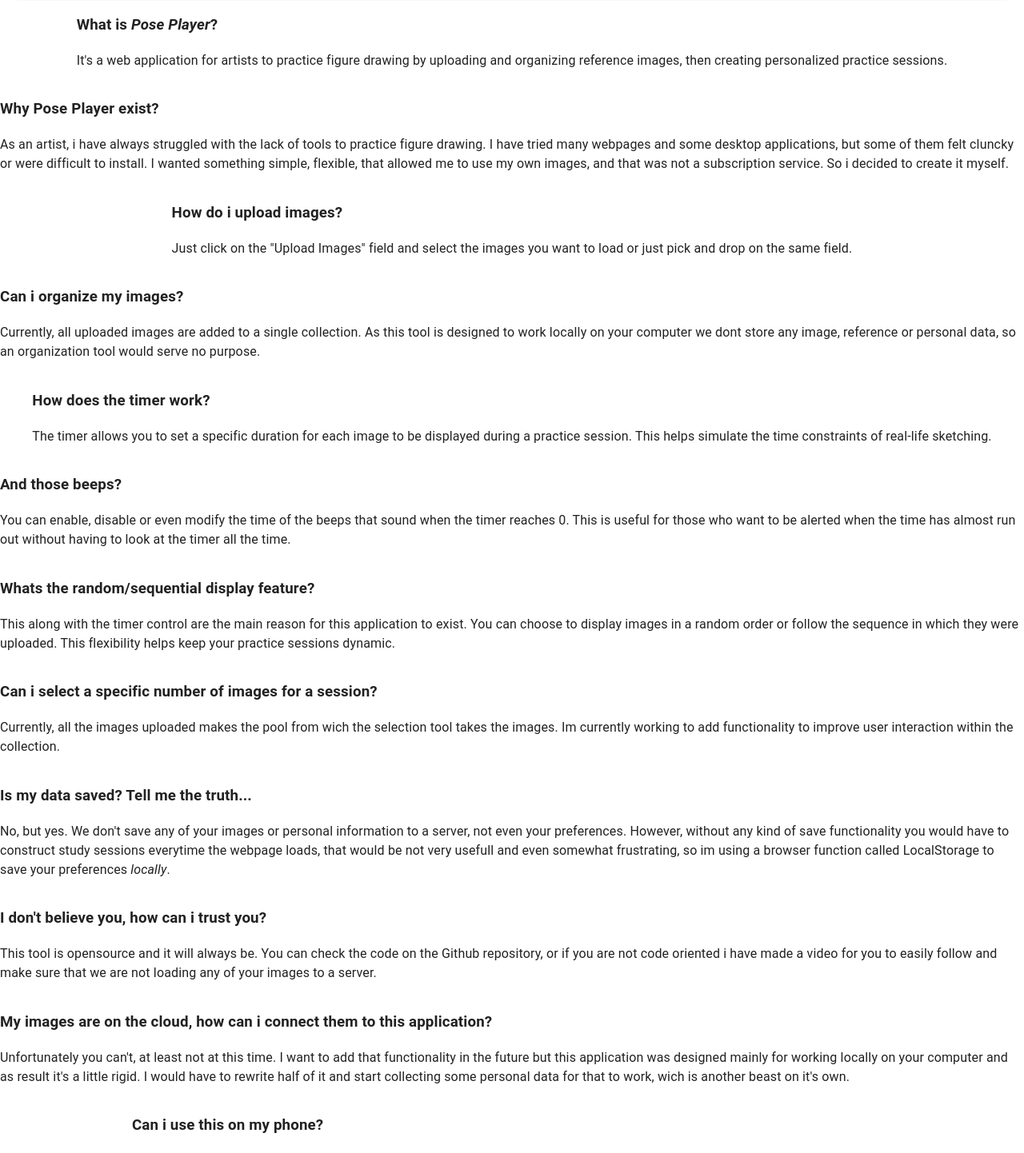
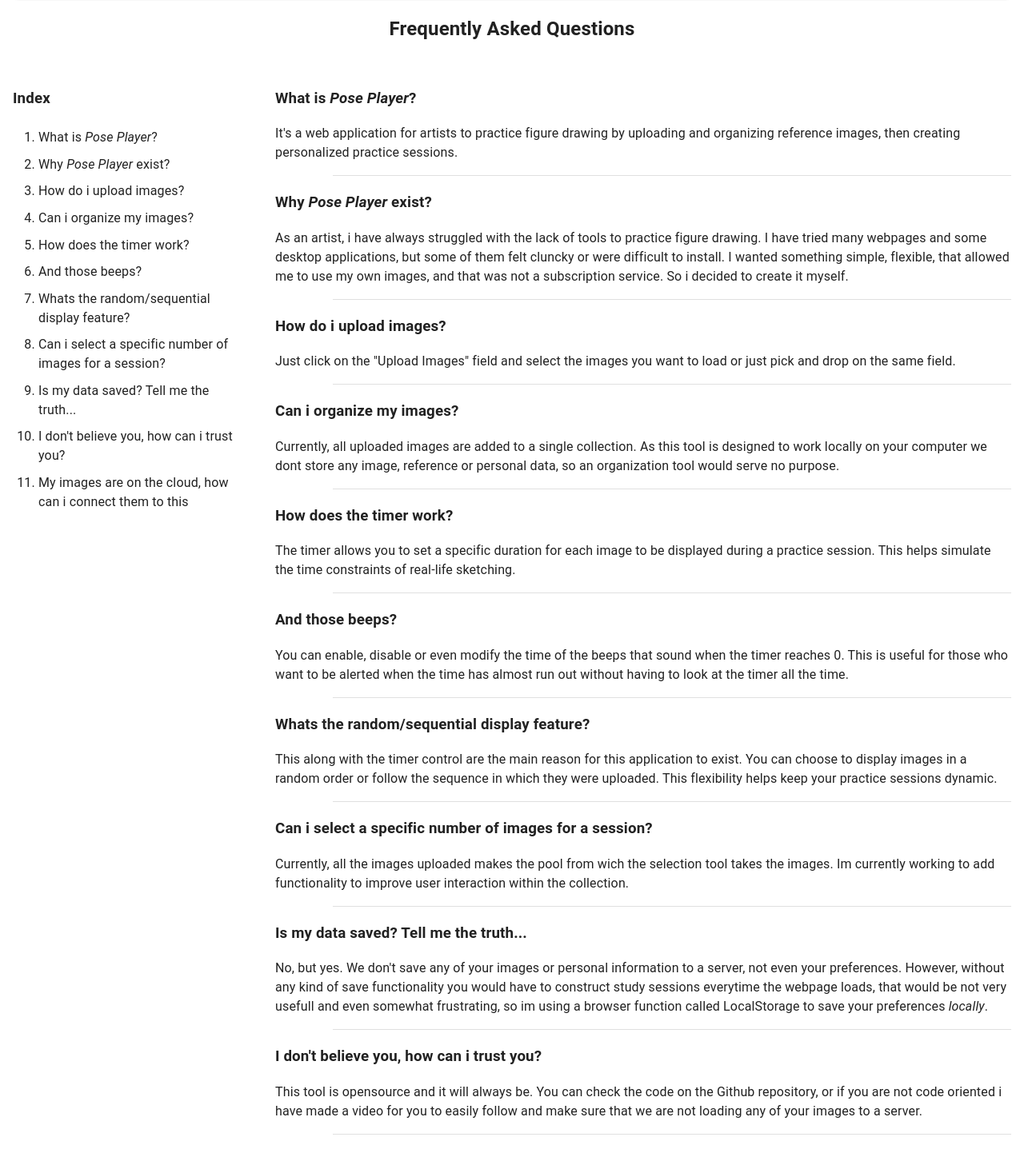
Before and after one commit to Andrefe91/project_poseSketch, a React (Vite) app: page /faq in a window 1280 px wide. Shown: the part 82-1524 px from the top of the page at 80% size. Built offline with nearby package versions, Linux system fonts and the light colour scheme.

Commit message:
FAQ second pass

```diff
--- a/package.json
+++ b/package.json
@@ -20,6 +20,7 @@
     "react-dom": "^18.3.1",
     "react-dropzone": "^14.2.9",
     "react-router-dom": "^6.26.2",
+    "react-router-hash-link": "^2.4.3",
     "sharp": "^0.33.5"
   },
   "devDependencies": {
--- a/src/Components/FAQ/Faq.jsx
+++ b/src/Components/FAQ/Faq.jsx
@@ -3,14 +3,52 @@ import React from "react";
 //Components
 import StaticAppBar from "../StaticAppBar/StaticAppBar";
 import FootBar from "../FootBar/FootBar";
+import Divider from "@mui/material/Divider";
+//Icons
+import BookmarksIcon from '@mui/icons-material/Bookmarks';
+//Css
+import "./faq.css";
 
 function Faq() {
 	return (
-		<>
 		<div className="container">
 			<StaticAppBar selected="faq" />
 
-				<div>
+			<h2>Frequently Asked Questions</h2>
+
+			<div className="faqContent">
+				<div className="indexContainer">
+					<h3>Index</h3>
+					<ul className="index">
+						<li>
+							What is <i>Pose Player</i>?
+						</li>
+						<li>
+							Why <i>Pose Player</i> exist?
+						</li>
+						<li>How do i upload images?</li>
+						<li>Can i organize my images?</li>
+						<li>How does the timer work?</li>
+						<li>And those beeps?</li>
+						<li>Whats the random/sequential display feature?</li>
+						<li>Can i select a specific number of images for a session?</li>
+						<li>Is my data saved? Tell me the truth...</li>
+						<li>I don&apos;t believe you, how can i trust you?</li>
+						<li>
+							My images are on the cloud, how can i connect them to this
+							application?
+						</li>
+						<li>Can i use this on my phone?</li>
+						<li>
+							I would like for a given functionallity/option to exist in Pose
+							Player, can you add it?
+						</li>
+						<li>I have more questions...</li>
+					</ul>
+				</div>
+
+				<div className="questions">
+					<div className="question">
 						<h3>
 							What is <i>Pose Player</i>?
 						</h3>
@@ -21,20 +59,26 @@ function Faq() {
 						</p>
 					</div>
 
-				<div>
-					<h3>Why Pose Player exist?</h3>
+					<Divider aria-hidden="true" variant="inset" flexItem />
+
+					<div className="question">
+						<h3>
+							Why <i>Pose Player</i> exist?
+						</h3>
 
 						<p>
 							As an artist, i have always struggled with the lack of tools to
-						practice figure drawing. I have tried many webpages and some desktop
-						applications, but some of them felt cluncky or were difficult to
-						install. I wanted something simple, flexible, that allowed me to use
-						my own images, and that was not a subscription service. So i decided
-						to create it myself.
+							practice figure drawing. I have tried many webpages and some
+							desktop applications, but some of them felt cluncky or were
+							difficult to install. I wanted something simple, flexible, that
+							allowed me to use my own images, and that was not a subscription
+							service. So i decided to create it myself.
 						</p>
 					</div>
 
-				<div>
+					<Divider aria-hidden="true" variant="inset" flexItem />
+
+					<div className="question">
 						<h3>How do i upload images?</h3>
 						<p>
 							Just click on the &quot;Upload Images&quot; field and select the
@@ -42,36 +86,44 @@ function Faq() {
 						</p>
 					</div>
 
-				<div>
+					<Divider aria-hidden="true" variant="inset" flexItem />
+
+					<div className="question">
 						<h3>Can i organize my images?</h3>
 						<p>
-						Currently, all uploaded images are added to a single collection. As
-						this tool is designed to work locally on your computer we dont store
-						any image, reference or personal data, so an organization tool would
-						serve no purpose.
+							Currently, all uploaded images are added to a single collection.
+							As this tool is designed to work locally on your computer we dont
+							store any image, reference or personal data, so an organization
+							tool would serve no purpose.
 						</p>
 					</div>
 
-				<div>
+					<Divider aria-hidden="true" variant="inset" flexItem />
+
+					<div className="question">
 						<h3>How does the timer work?</h3>
 						<p>
-						The timer allows you to set a specific duration for each image to be
-						displayed during a practice session. This helps simulate the time
-						constraints of real-life sketching.
+							The timer allows you to set a specific duration for each image to
+							be displayed during a practice session. This helps simulate the
+							time constraints of real-life sketching.
 						</p>
 					</div>
 
-				<div>
+					<Divider aria-hidden="true" variant="inset" flexItem />
+
+					<div className="question">
 						<h3>And those beeps?</h3>
 						<p>
 							You can enable, disable or even modify the time of the beeps that
-						sound when the timer reaches 0. This is useful for those who want to
-						be alerted when the time has almost run out without having to look
-						at the timer all the time.
+							sound when the timer reaches 0. This is useful for those who want
+							to be alerted when the time has almost run out without having to
+							look at the timer all the time.
 						</p>
 					</div>
 
-				<div>
+					<Divider aria-hidden="true" variant="inset" flexItem />
+
+					<div className="question">
 						<h3>Whats the random/sequential display feature?</h3>
 						<p>
 							This along with the timer control are the main reason for this
@@ -81,7 +133,9 @@ function Faq() {
 						</p>
 					</div>
 
-				<div>
+					<Divider aria-hidden="true" variant="inset" flexItem />
+
+					<div className="question">
 						<h3>Can i select a specific number of images for a session?</h3>
 						<p>
 							Currently, all the images uploaded makes the pool from wich the
@@ -90,29 +144,36 @@ function Faq() {
 						</p>
 					</div>
 
-				<div>
+					<Divider aria-hidden="true" variant="inset" flexItem />
+
+					<div className="question">
 						<h3>Is my data saved? Tell me the truth...</h3>
 						<p>
 							No, but yes. We don&apos;t save any of your images or personal
-						information to a server, not even your preferences. However, without
-						any kind of save functionality you would have to construct study
-						sessions everytime the webpage loads, that would be not very usefull
-						and even somewhat frustrating, so im using a browser function called
-						LocalStorage to save your preferences <i>locally</i>.
+							information to a server, not even your preferences. However,
+							without any kind of save functionality you would have to construct
+							study sessions everytime the webpage loads, that would be not very
+							usefull and even somewhat frustrating, so im using a browser
+							function called LocalStorage to save your preferences{" "}
+							<i>locally</i>.
 						</p>
 					</div>
 
-				<div>
+					<Divider aria-hidden="true" variant="inset" flexItem />
+
+					<div className="question">
 						<h3>I don&apos;t believe you, how can i trust you?</h3>
 						<p>
 							This tool is opensource and it will always be. You can check the
 							code on the Github repository, or if you are not code oriented i
-						have made a video for you to easily follow and make sure that we are
-						not loading any of your images to a server.
+							have made a video for you to easily follow and make sure that we
+							are not loading any of your images to a server.
 						</p>
 					</div>
 
-				<div>
+					<Divider aria-hidden="true" variant="inset" flexItem />
+
+					<div className="question">
 						<h3>
 							My images are on the cloud, how can i connect them to this
 							application?
@@ -127,7 +188,9 @@ function Faq() {
 						</p>
 					</div>
 
-				<div>
+					<Divider aria-hidden="true" variant="inset" flexItem />
+
+					<div className="question">
 						<h3>Can i use this on my phone?</h3>
 						<p>
 							Yes, you can. The application is responsive and should work on any
@@ -135,31 +198,36 @@ function Faq() {
 						</p>
 					</div>
 
-				<div>
+					<Divider aria-hidden="true" variant="inset" flexItem />
+
+					<div className="question">
 						<h3>
 							I would like for a given functionallity/option to exist in Pose
 							Player, can you add it?
 						</h3>
 						<p>
-						As this is a passion and learning project, i can&apos;t promise that
-						i can add a given functionallity or option, but please feel free to
-						contact me. I will be more than glad to hear your ideas and
-						suggestions.
+							As this is a passion and learning project, i can&apos;t promise
+							that i can add a given functionallity or option, but please feel
+							free to contact me. I will be more than glad to hear your ideas
+							and suggestions.
 						</p>
 					</div>
 
-				<div>
+					<Divider aria-hidden="true" variant="inset" flexItem />
+
+					<div className="question">
 						<h3>I have more questions...</h3>
 						<p>
 							Please don&apos;t hesitate to ask. I will be glad to help you and
 							answer any questions you may have. Just use any of the contact
-						channels at the bottom of the page. I will be happy to help you and
-						even update this FAQ with your questions.
+							channels at the bottom of the page. I will be happy to help you
+							and even update this FAQ with your questions.
 						</p>
+					</div>
+				</div>
 			</div>
 			<FootBar />
 		</div>
-		</>
 	);
 }
 
--- /dev/null
+++ b/src/Components/FAQ/faq.css
@@ -0,0 +1,34 @@
+.faqContent {
+    display: flex;
+    padding: 1rem 1rem 1rem 1rem;
+}
+
+.indexContainer {
+    min-width: 25%;
+    margin-right: 1rem;
+
+    position: sticky;
+    top: 3rem;
+    height: 30rem;
+
+}
+
+.index {
+    padding-right: 1rem;
+    padding-left: 2rem;
+    padding-bottom: 1rem;
+    height: 30rem;
+
+    overflow-y: scroll;
+}
+
+.index > li {
+    padding: 0.3rem 0 0.3rem 0;
+    cursor: pointer;
+
+    list-style-type: decimal;
+}
+
+.indexContainer:hover ~ .questions {
+    pointer-events: none;
+}
```
Also changed, not shown: 1 other file (tests, documents, lock files or other folders). Lines whose indentation alone changed are shown as unchanged.
